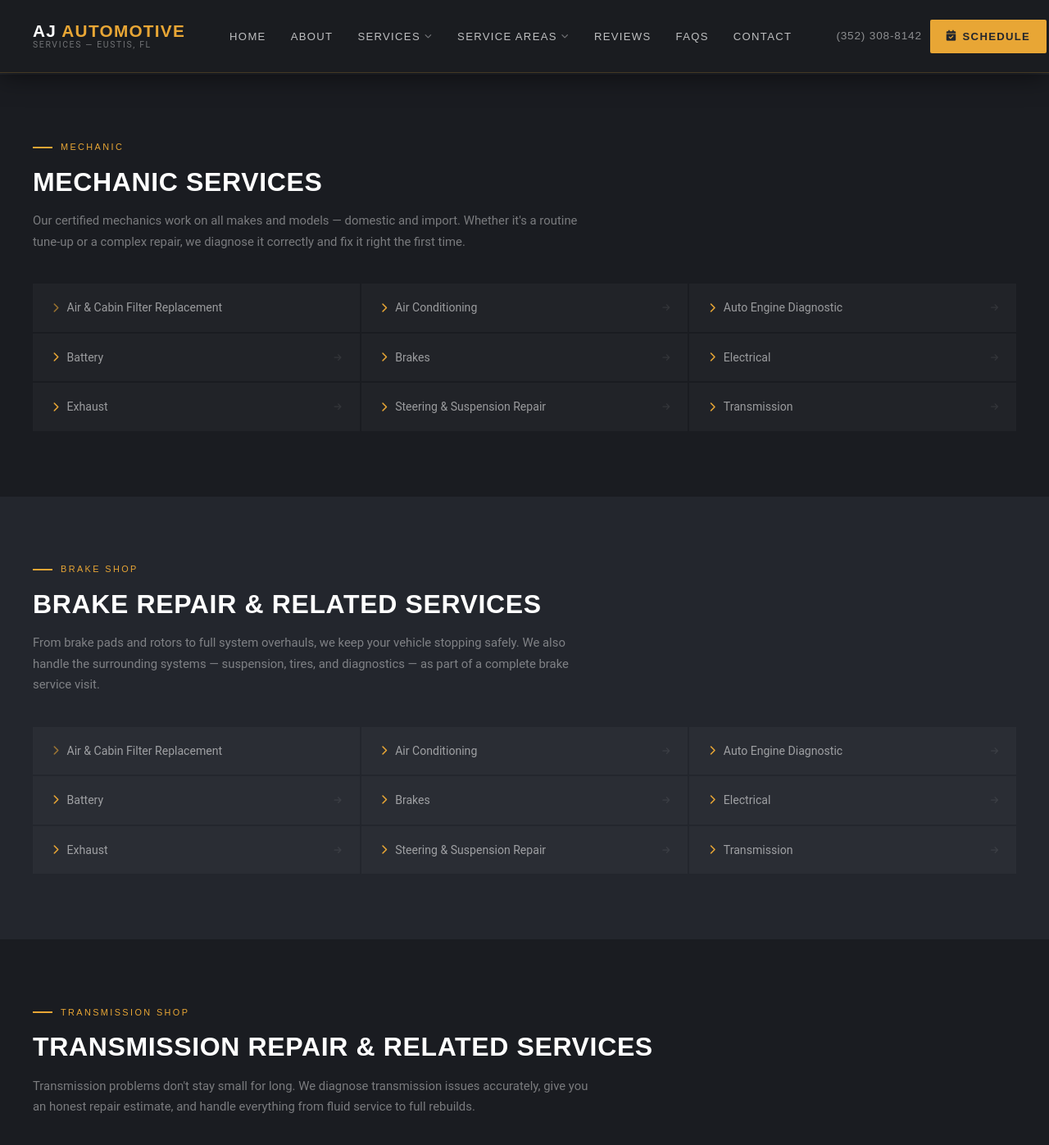
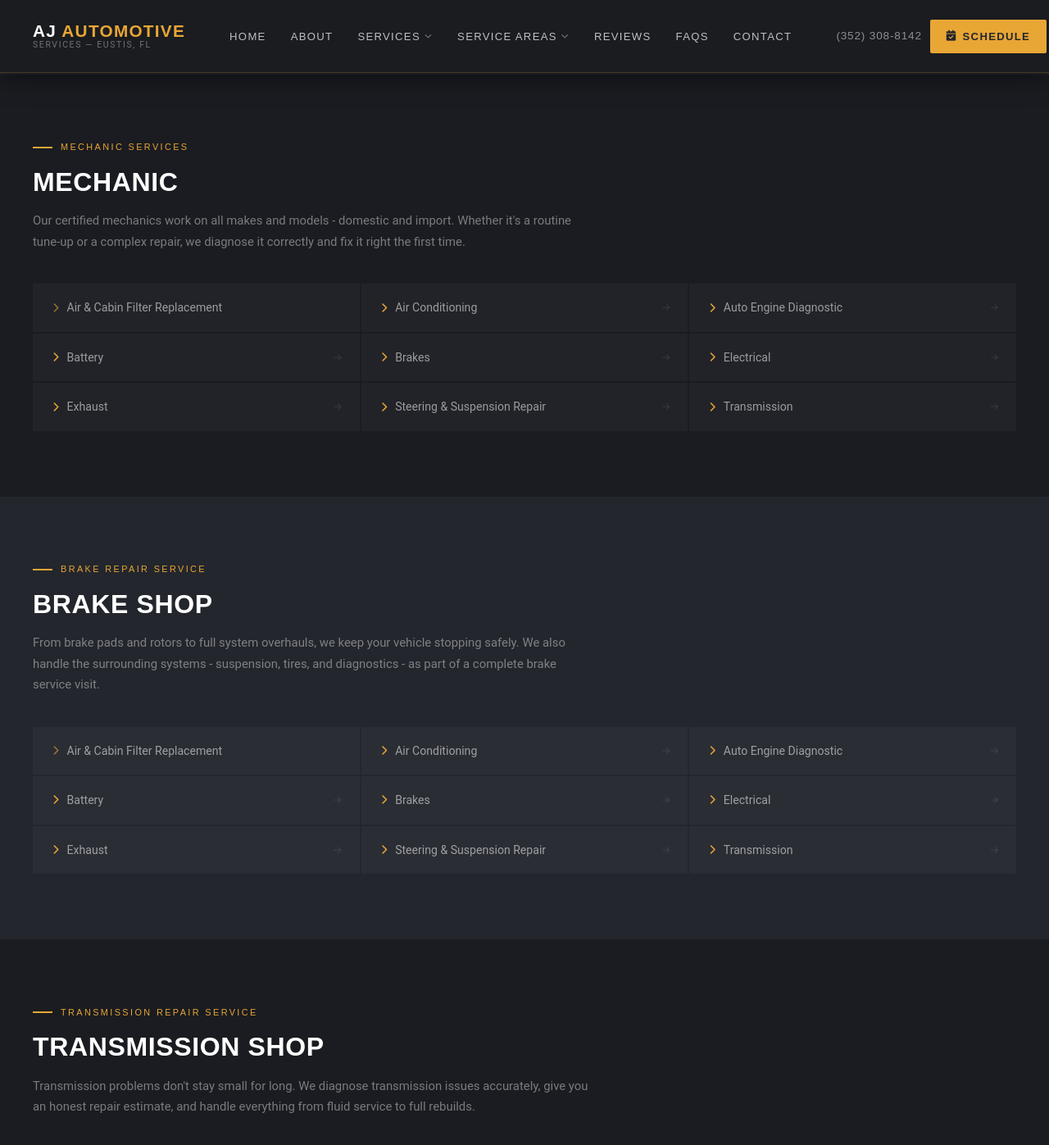
Before and after one commit to JamesBrownR/AJ-Auto-Repair, a Jekyll site: the page built from services/index.html, in a window 1280 px wide and 1400 px high, scrolled down 1544 px. Shown: the top 1397 px of the window at 82% size. Built offline with Jekyll 4.4.1, drawn with Linux system fonts in a browser that asks for light colours; nearby versions of some CDN libraries; some web fonts are replaced; library files that are not in the unit come from our copies; some of the changed text lies outside the part shown.

Commit message:
Update index.html

```diff
--- a/services/index.html
+++ b/services/index.html
@@ -438,13 +438,14 @@ description: Full-service auto repair in Eustis, FL. Oil changes, brakes, transm
 </div>
 
 <!-- ============================================================ -->
-<!-- AUTO REPAIR SHOP — PRIMARY CATEGORY -->
+<!-- AUTO REPAIR SHOP - PRIMARY CATEGORY -->
 <!-- ============================================================ -->
 <section class="si-category-section">
     <div class="si-category-section__inner">
-        <div class="si-category-eyebrow">Auto Repair Shop</div>
-        <h2>General Auto Repair &amp; Maintenance</h2>
+        <div class="si-category-eyebrow">General Auto Repair & Maintenance</div>
+        <h2>Auto Repair Shop</h2>
         <p class="si-category-desc">AJ Automotive Services is a full-service auto repair shop in Eustis, FL. We handle everything from routine maintenance to complex diagnostics and repairs on all makes and models.</p>
+
 
         <div class="si-service-list">
             <a href="/services/ac-installation-repair" class="si-service-item linked">
@@ -581,13 +582,13 @@ description: Full-service auto repair in Eustis, FL. Oil changes, brakes, transm
 </section>
 
 <!-- ============================================================ -->
-<!-- MECHANIC — ADDITIONAL CATEGORY -->
+<!-- MECHANIC - ADDITIONAL CATEGORY -->
 <!-- ============================================================ -->
 <section class="si-category-section">
     <div class="si-category-section__inner">
-        <div class="si-category-eyebrow">Mechanic</div>
-        <h2>Mechanic Services</h2>
-        <p class="si-category-desc">Our certified mechanics work on all makes and models — domestic and import. Whether it's a routine tune-up or a complex repair, we diagnose it correctly and fix it right the first time.</p>
+        <div class="si-category-eyebrow">Mechanic Services</div>
+        <h2>Mechanic</h2>
+        <p class="si-category-desc">Our certified mechanics work on all makes and models - domestic and import. Whether it's a routine tune-up or a complex repair, we diagnose it correctly and fix it right the first time.</p>
 
         <div class="si-service-list">
             <span class="si-service-item">
@@ -630,13 +631,13 @@ description: Full-service auto repair in Eustis, FL. Oil changes, brakes, transm
 </section>
 
 <!-- ============================================================ -->
-<!-- BRAKE SHOP — ADDITIONAL CATEGORY -->
+<!-- BRAKE SHOP - ADDITIONAL CATEGORY -->
 <!-- ============================================================ -->
 <section class="si-category-section">
     <div class="si-category-section__inner">
-        <div class="si-category-eyebrow">Brake Shop</div>
-        <h2>Brake Repair &amp; Related Services</h2>
-        <p class="si-category-desc">From brake pads and rotors to full system overhauls, we keep your vehicle stopping safely. We also handle the surrounding systems — suspension, tires, and diagnostics — as part of a complete brake service visit.</p>
+        <div class="si-category-eyebrow">Brake Repair Service</div>
+        <h2>Brake Shop</h2>
+        <p class="si-category-desc">From brake pads and rotors to full system overhauls, we keep your vehicle stopping safely. We also handle the surrounding systems - suspension, tires, and diagnostics - as part of a complete brake service visit.</p>
 
         <div class="si-service-list">
             <span class="si-service-item">
@@ -679,12 +680,12 @@ description: Full-service auto repair in Eustis, FL. Oil changes, brakes, transm
 </section>
 
 <!-- ============================================================ -->
-<!-- TRANSMISSION SHOP — ADDITIONAL CATEGORY -->
+<!-- TRANSMISSION SHOP - ADDITIONAL CATEGORY -->
 <!-- ============================================================ -->
 <section class="si-category-section">
     <div class="si-category-section__inner">
-        <div class="si-category-eyebrow">Transmission Shop</div>
-        <h2>Transmission Repair &amp; Related Services</h2>
+        <div class="si-category-eyebrow">Transmission Repair Service</div>
+        <h2>Transmission Shop</h2>
         <p class="si-category-desc">Transmission problems don't stay small for long. We diagnose transmission issues accurately, give you an honest repair estimate, and handle everything from fluid service to full rebuilds.</p>
 
         <div class="si-service-list">
@@ -728,13 +729,13 @@ description: Full-service auto repair in Eustis, FL. Oil changes, brakes, transm
 </section>
 
 <!-- ============================================================ -->
-<!-- OIL CHANGE SERVICE — ADDITIONAL CATEGORY -->
+<!-- OIL CHANGE SERVICE - ADDITIONAL CATEGORY -->
 <!-- ============================================================ -->
 <section class="si-category-section">
     <div class="si-category-section__inner">
         <div class="si-category-eyebrow">Oil Change Service</div>
-        <h2>Oil Change &amp; Related Services</h2>
-        <p class="si-category-desc">Conventional, synthetic, synthetic blend, and high-mileage oil changes for all makes and models. Every oil change includes a multi-point inspection — we don't just swap the oil and send you on your way.</p>
+        <h2>Oil Change</h2>
+        <p class="si-category-desc">Conventional, synthetic, synthetic blend, and high-mileage oil changes for all makes and models. Every oil change includes a multi-point inspection. We don't just swap the oil and send you on your way.</p>
 
         <div class="si-service-list">
             <span class="si-service-item">
```
